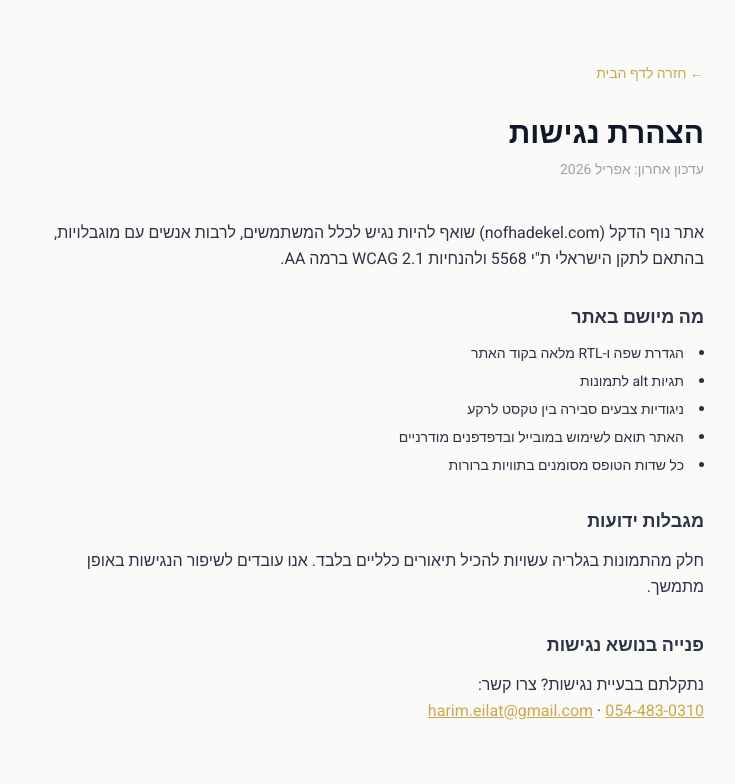
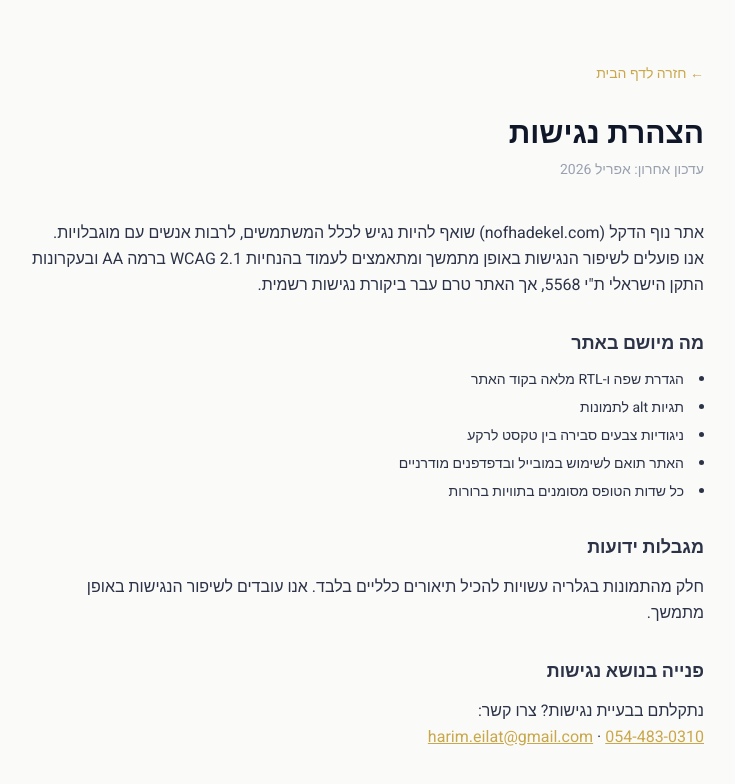
Before and after one commit to yardenazulay10-beep/villa-dekel, a Next.js app: page /accessibility in a window 1280 px wide. Shown: the top 784 px of the page, without its empty margins (272-1007 px from the left). Built offline with nearby package versions, Linux system fonts and the light colour scheme; a web font is replaced by a local one.

Commit message:
legal fixes: rating disclaimer, soften price claims, accessibility wording

```diff
--- a/app/accessibility/page.tsx
+++ b/app/accessibility/page.tsx
@@ -17,8 +17,9 @@ export default function AccessibilityPage() {
         <div className="space-y-8 text-[#2C3347] leading-relaxed">
           <section>
             <p>
-              אתר נוף הדקל (nofhadekel.com) שואף להיות נגיש לכלל המשתמשים, לרבות אנשים עם מוגבלויות,
-              בהתאם לתקן הישראלי ת&quot;י 5568 ולהנחיות WCAG 2.1 ברמה AA.
+              אתר נוף הדקל (nofhadekel.com) שואף להיות נגיש לכלל המשתמשים, לרבות אנשים עם מוגבלויות.
+              אנו פועלים לשיפור הנגישות באופן מתמשך ומתאמצים לעמוד בהנחיות WCAG 2.1 ברמה AA
+              ובעקרונות התקן הישראלי ת&quot;י 5568, אך האתר טרם עבר ביקורת נגישות רשמית.
             </p>
           </section>
 
--- a/app/page.tsx
+++ b/app/page.tsx
@@ -676,20 +676,21 @@ export default function Home() {
         {/* Booking badge */}
         <div className="absolute top-6 left-6 md:left-12 z-10 flex items-center gap-2 bg-black/30 backdrop-blur-sm border border-white/10 text-white/80 text-xs px-3.5 py-1.5 rounded-full">
           <span className="text-[#E2C47A]">★</span>
-          ציון 10/10 ב-Booking.com
+          ציון 10/10 ב-Booking.com (נכון לאפריל 2026)
         </div>
       </section>
 
       {/* ── FACTS BAR ────────────────────────────────────── */}
       <section className="bg-[#0F1729] text-white/75 text-base tracking-wide py-5">
         <div className="max-w-5xl mx-auto px-6 flex flex-wrap justify-center gap-x-10 gap-y-2">
-          {["הרעות 18, אילת", "עד 12 אורחים", "5 חדרי שינה · 3 חדרי רחצה", "בריכה פרטית מחוממת", "10/10 Booking.com"].map((t) => (
+          {["הרעות 18, אילת", "עד 12 אורחים", "5 חדרי שינה · 3 חדרי רחצה", "בריכה פרטית מחוממת", "10/10 Booking.com*"].map((t) => (
             <span key={t} className="flex items-center gap-2">
               <span className="w-1 h-1 rounded-full bg-[#C9A84C] inline-block" />
               {t}
             </span>
           ))}
         </div>
+        <p className="text-center text-white/25 text-xs mt-3">* נכון לאפריל 2026</p>
       </section>
 
       {/* ── ABOUT ────────────────────────────────────────── */}
@@ -799,7 +800,7 @@ export default function Home() {
               </h2>
               <p className="text-gray-500 text-lg leading-[1.9] mb-8">
                 בחרו תאריכים וראו מיד את המחיר בזמן אמת.
-                הזמנה ישירה — ללא עמלות Airbnb או Booking.
+                הזמנה ישירה — חסכו את דמי השירות של Airbnb ו-Booking.
               </p>
               <div className="space-y-4 text-base text-gray-500">
                 <div className="flex items-center gap-3">
@@ -914,8 +915,8 @@ export default function Home() {
             מוכנים לחופשה<br />שלא תשכחו?
           </h2>
           <p className="text-white/50 text-lg mb-10 leading-relaxed">
-            ללא עמלות. ללא מתווכים.<br />
-            מחיר טוב יותר מ-Airbnb ו-Booking.
+            הזמינו ישירות וחסכו את דמי השירות.<br />
+            ללא עמלות. ללא מתווכים.
           </p>
           <a
             href={WHATSAPP_URL}
```
